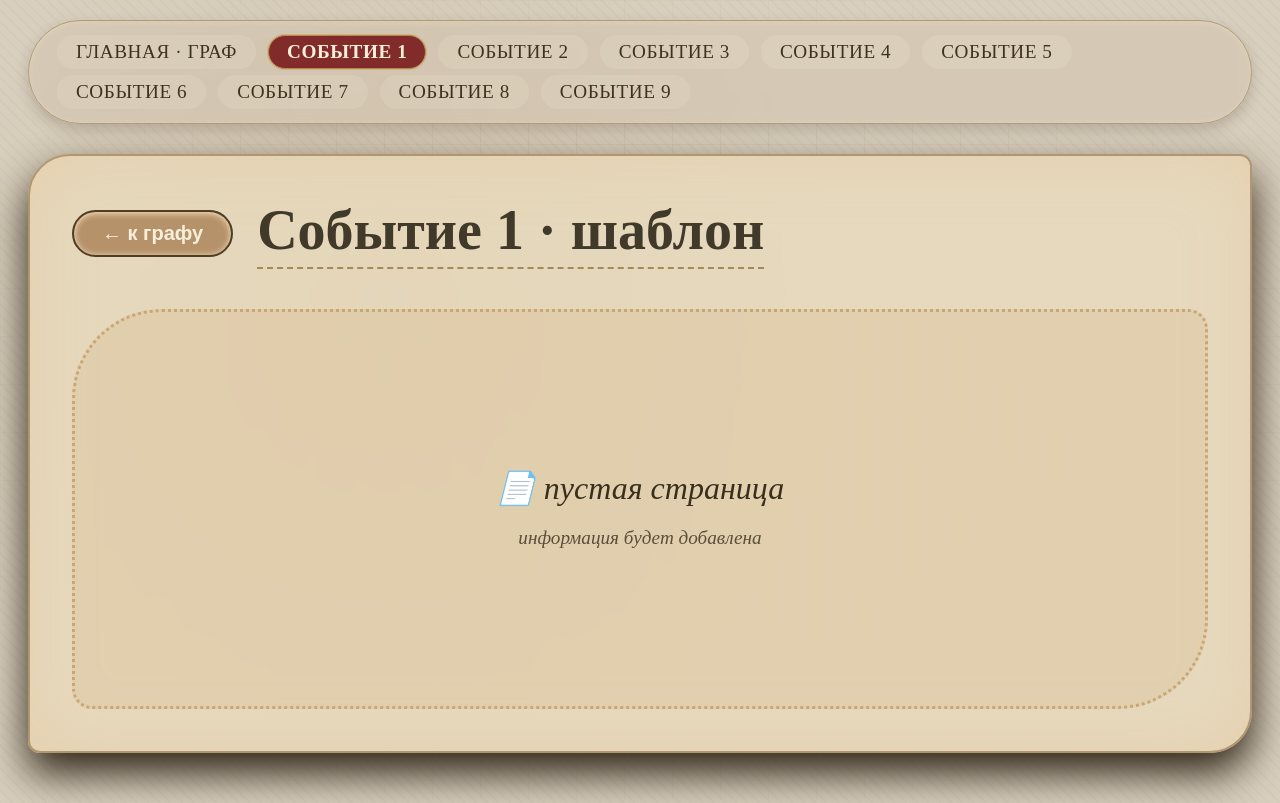
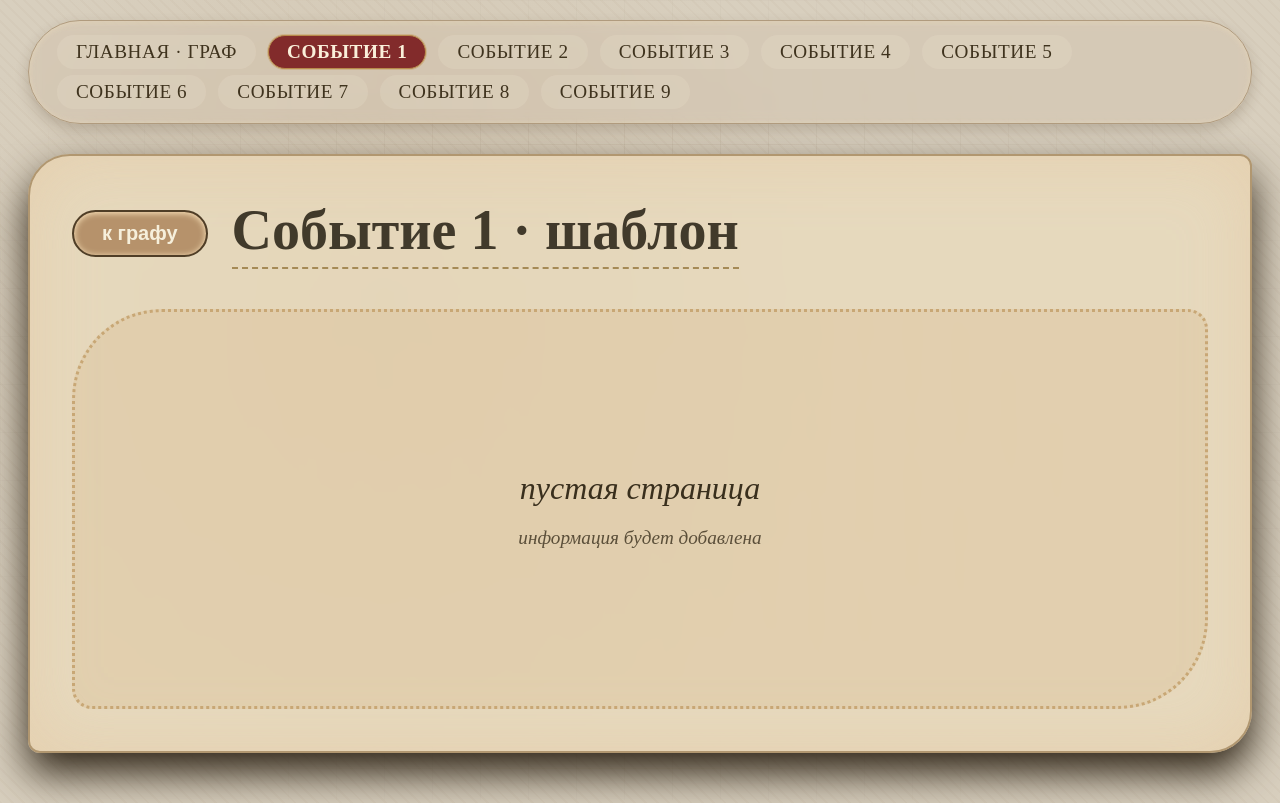
Before and after one commit to omixyy/HistoryProject, a plain HTML site: page index.html in a window 1280 px wide. Both pictures are taken after a click on the link "СОБЫТИЕ 1". Drawn offline with Linux system fonts and the light colour scheme.

Commit message:
Delete emojis

```diff
--- a/index.html
+++ b/index.html
@@ -111,7 +111,7 @@
     }
 
     .hero::before {
-      content: "☦";
+      content: "";
       font-size: 2.6rem;
       color: #8b6e4b;
       opacity: 0.25;
@@ -243,7 +243,7 @@
     }
 
     .year-mark::after {
-      content: "⚜️";
+      content: "";
       font-size: 0.9rem;
       opacity: 0.6;
       margin-left: 6px;
@@ -268,7 +268,7 @@
     }
 
     .event-node::before {
-      content: "🌿";
+      content: "";
       position: absolute;
       top: -12px;
       left: 10px;
@@ -474,15 +474,15 @@
   </div>
 
   <!-- 9 пустых страниц-шаблонов -->
-  <div id="event1-page" class="event-page-content"><div class="page-header"><button class="back-btn" data-back="main">← к графу</button><h2 class="event-title">Событие 1 · шаблон</h2></div><div class="placeholder-content"><span>📄 пустая страница</span><small>информация будет добавлена</small></div></div>
-  <div id="event2-page" class="event-page-content"><div class="page-header"><button class="back-btn" data-back="main">← к графу</button><h2 class="event-title">Событие 2 · шаблон</h2></div><div class="placeholder-content"><span>📄 пустая страница</span><small>информация будет добавлена</small></div></div>
-  <div id="event3-page" class="event-page-content"><div class="page-header"><button class="back-btn" data-back="main">← к графу</button><h2 class="event-title">Событие 3 · шаблон</h2></div><div class="placeholder-content"><span>📄 пустая страница</span><small>информация будет добавлена</small></div></div>
-  <div id="event4-page" class="event-page-content"><div class="page-header"><button class="back-btn" data-back="main">← к графу</button><h2 class="event-title">Событие 4 · шаблон</h2></div><div class="placeholder-content"><span>📄 пустая страница</span><small>информация будет добавлена</small></div></div>
-  <div id="event5-page" class="event-page-content"><div class="page-header"><button class="back-btn" data-back="main">← к графу</button><h2 class="event-title">Событие 5 · шаблон</h2></div><div class="placeholder-content"><span>📄 пустая страница</span><small>информация будет добавлена</small></div></div>
-  <div id="event6-page" class="event-page-content"><div class="page-header"><button class="back-btn" data-back="main">← к графу</button><h2 class="event-title">Событие 6 · шаблон</h2></div><div class="placeholder-content"><span>📄 пустая страница</span><small>информация будет добавлена</small></div></div>
-  <div id="event7-page" class="event-page-content"><div class="page-header"><button class="back-btn" data-back="main">← к графу</button><h2 class="event-title">Событие 7 · шаблон</h2></div><div class="placeholder-content"><span>📄 пустая страница</span><small>информация будет добавлена</small></div></div>
-  <div id="event8-page" class="event-page-content"><div class="page-header"><button class="back-btn" data-back="main">← к графу</button><h2 class="event-title">Событие 8 · шаблон</h2></div><div class="placeholder-content"><span>📄 пустая страница</span><small>информация будет добавлена</small></div></div>
-  <div id="event9-page" class="event-page-content"><div class="page-header"><button class="back-btn" data-back="main">← к графу</button><h2 class="event-title">Событие 9 · шаблон</h2></div><div class="placeholder-content"><span>📄 пустая страница</span><small>информация будет добавлена</small></div></div>
+  <div id="event1-page" class="event-page-content"><div class="page-header"><button class="back-btn" data-back="main">к графу</button><h2 class="event-title">Событие 1 · шаблон</h2></div><div class="placeholder-content"><span>пустая страница</span><small>информация будет добавлена</small></div></div>
+  <div id="event2-page" class="event-page-content"><div class="page-header"><button class="back-btn" data-back="main">к графу</button><h2 class="event-title">Событие 2 · шаблон</h2></div><div class="placeholder-content"><span>пустая страница</span><small>информация будет добавлена</small></div></div>
+  <div id="event3-page" class="event-page-content"><div class="page-header"><button class="back-btn" data-back="main">к графу</button><h2 class="event-title">Событие 3 · шаблон</h2></div><div class="placeholder-content"><span>пустая страница</span><small>информация будет добавлена</small></div></div>
+  <div id="event4-page" class="event-page-content"><div class="page-header"><button class="back-btn" data-back="main">к графу</button><h2 class="event-title">Событие 4 · шаблон</h2></div><div class="placeholder-content"><span>пустая страница</span><small>информация будет добавлена</small></div></div>
+  <div id="event5-page" class="event-page-content"><div class="page-header"><button class="back-btn" data-back="main">к графу</button><h2 class="event-title">Событие 5 · шаблон</h2></div><div class="placeholder-content"><span>пустая страница</span><small>информация будет добавлена</small></div></div>
+  <div id="event6-page" class="event-page-content"><div class="page-header"><button class="back-btn" data-back="main">к графу</button><h2 class="event-title">Событие 6 · шаблон</h2></div><div class="placeholder-content"><span>пустая страница</span><small>информация будет добавлена</small></div></div>
+  <div id="event7-page" class="event-page-content"><div class="page-header"><button class="back-btn" data-back="main">к графу</button><h2 class="event-title">Событие 7 · шаблон</h2></div><div class="placeholder-content"><span>пустая страница</span><small>информация будет добавлена</small></div></div>
+  <div id="event8-page" class="event-page-content"><div class="page-header"><button class="back-btn" data-back="main">к графу</button><h2 class="event-title">Событие 8 · шаблон</h2></div><div class="placeholder-content"><span>пустая страница</span><small>информация будет добавлена</small></div></div>
+  <div id="event9-page" class="event-page-content"><div class="page-header"><button class="back-btn" data-back="main">к графу</button><h2 class="event-title">Событие 9 · шаблон</h2></div><div class="placeholder-content"><span>пустая страница</span><small>информация будет добавлена</small></div></div>
 </div>
 
 <script>
@@ -542,8 +542,8 @@
           <div class="node-title">${node.title}</div>
           <div class="node-text">${node.short}</div>
           <div class="node-actions">
-            <button class="page-nav-btn" data-page="${node.pageId}">📄 Страница</button>
-            <button class="focus-btn" data-id="${node.id}">🔍 Фокус</button>
+            <button class="page-nav-btn" data-page="${node.pageId}">Страница</button>
+            <button class="focus-btn" data-id="${node.id}">Фокус</button>
           </div>
           <div class="anchor-dot"></div>
         `;
```
